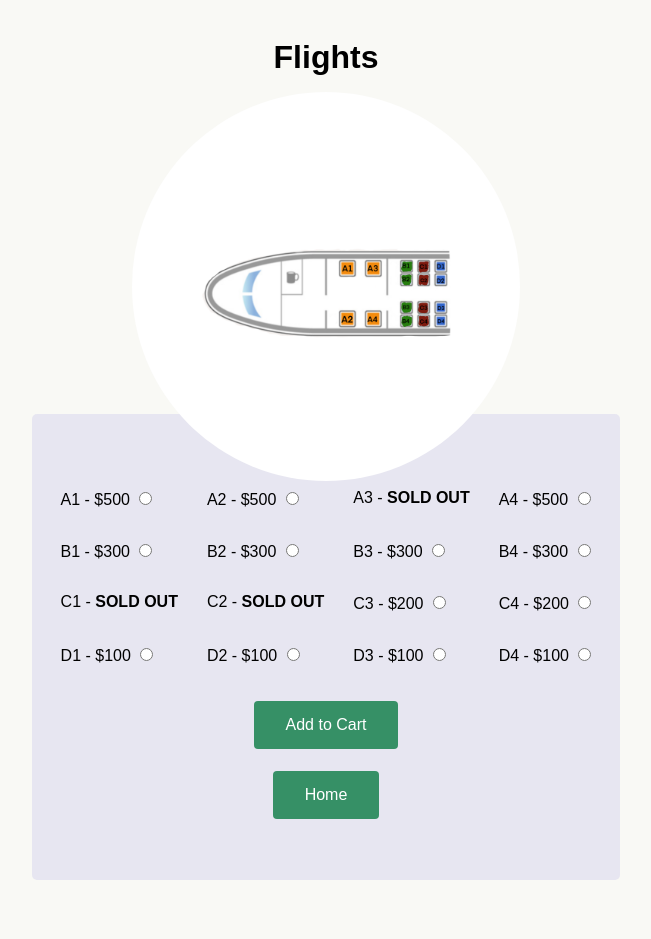
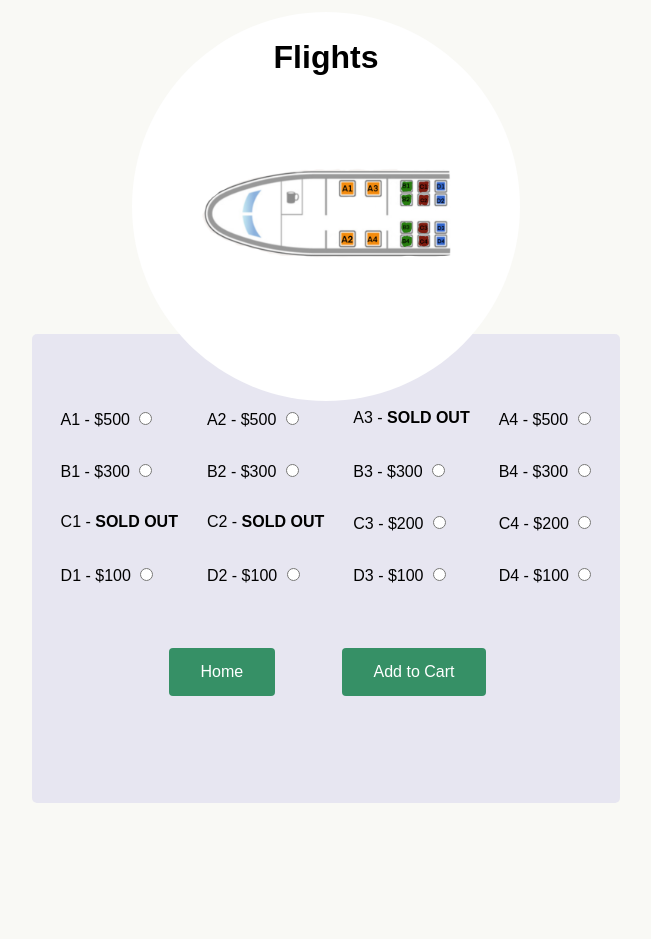
Before and after one commit to Jayvo14/webpro-project4, a PHP site: page /flights.php in a window 1280 px wide. Shown: the whole page, without its empty margins (314-965 px from the left). After the commit the page ends 803 px from the top, so only its background shows below. Run offline with PHP 8.4, Linux system fonts and the light colour scheme; data comes from the database, SQL or seed files in the repository.

Commit message:
changed button placement
- home button is either always on the bottom or the left of the page.
- also fixed flights page so that flights goes over the picture

```diff
--- a/flights.php
+++ b/flights.php
@@ -17,10 +17,14 @@
             <section class="grid">
                 <?php include 'displayFlights.php'; ?>
             </section><br>
-            <input type="submit" class="button" value="Add to Cart">
+            <div id="faddTC" class="row">
+                <a id="fhome" href="index.html"><input type="button" class="button" id="btn1" value="Home"></a>
+                <input id="fhome" type="submit" class="button" value="Add to Cart">
+            </div>
+            <!-- <input type="submit" class="button" value="Add to Cart"> -->
         </form><br>
 
-        <a href="index.html"><input type="button" class="button" id="btn1" value="Home"></a>
+        <!--<a href="index.html"><input type="button" class="button" id="btn1" value="Home"></a> -->
 
     </div>
 
--- a/parking.php
+++ b/parking.php
@@ -25,8 +25,8 @@
 
             <br>
             <div id="paddTC" class="row">
+                <a id="phome" href="index.html"><input type="button" class="button" id="btn1" value="Home"></a>
                 <input id="phome" type="submit" class="button" value="Add to Cart">
-                <a id="phome" href="index.html"><input type="button" class="button" id="btn1" value="Home"></a>
             </div>
         </form><br>
 
--- a/resources/style.css
+++ b/resources/style.css
@@ -117,6 +117,8 @@
 /* styling for flights.php and displayFlights.php */
 #ftitle{
     z-index: 3;
+    position: relative;
+    margin-bottom: -5%;
 }
 #flights{
     background-color: #e0dfefb3;
@@ -142,6 +144,14 @@
     width: max-content;
     padding-left: 3px;
 }
+#faddTC{
+    display: initial;
+    padding: 5%;
+}
+#fhome{
+    margin: 5%;
+}
+
 
 /* styling for parking.php and displayFlights.php */
 #parking{
--- a/userSearch.php
+++ b/userSearch.php
@@ -16,6 +16,7 @@
             <input type="text" name="username"><br><br>
             <input type="submit" class="button" value="Search for User">
         </form><br>
+        <a href="index.html"><input type="button" class="button" id="btn1" value="Home"></a><br>
 
     </div>
 </body>
```
